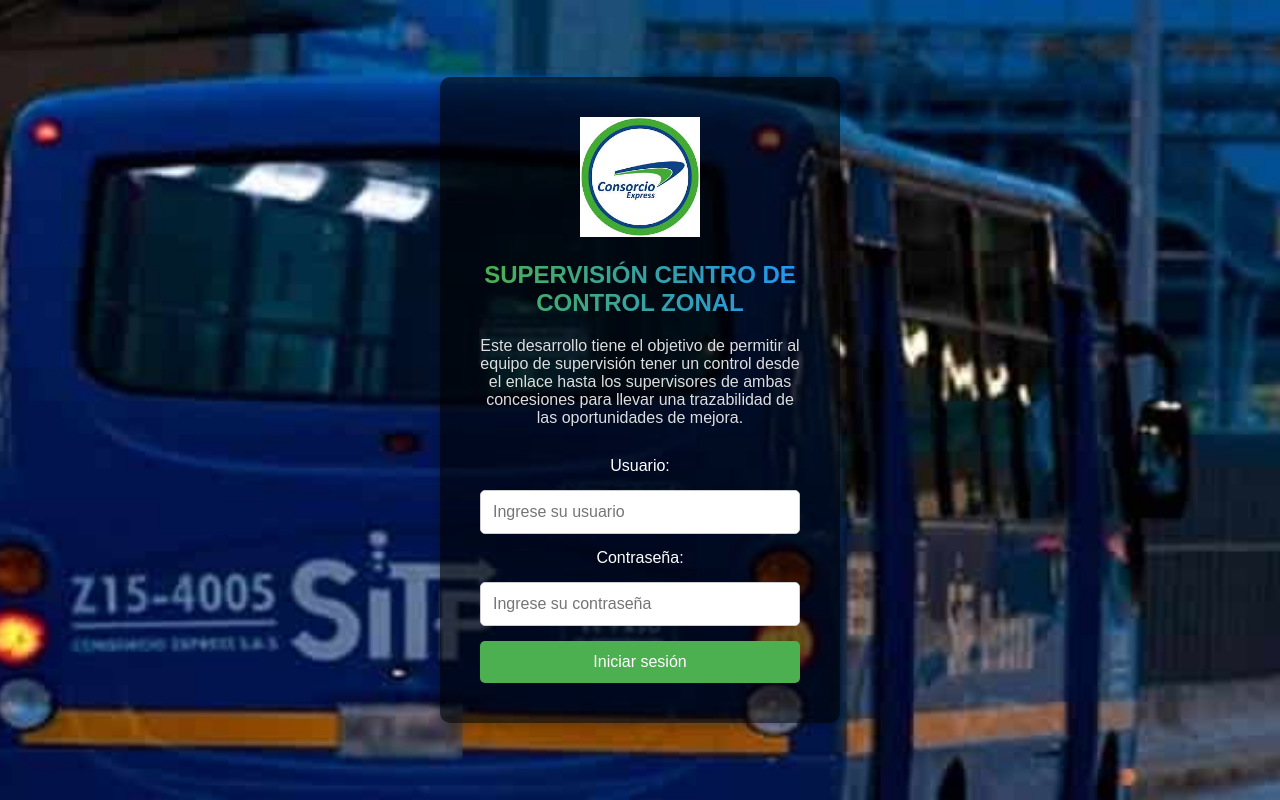
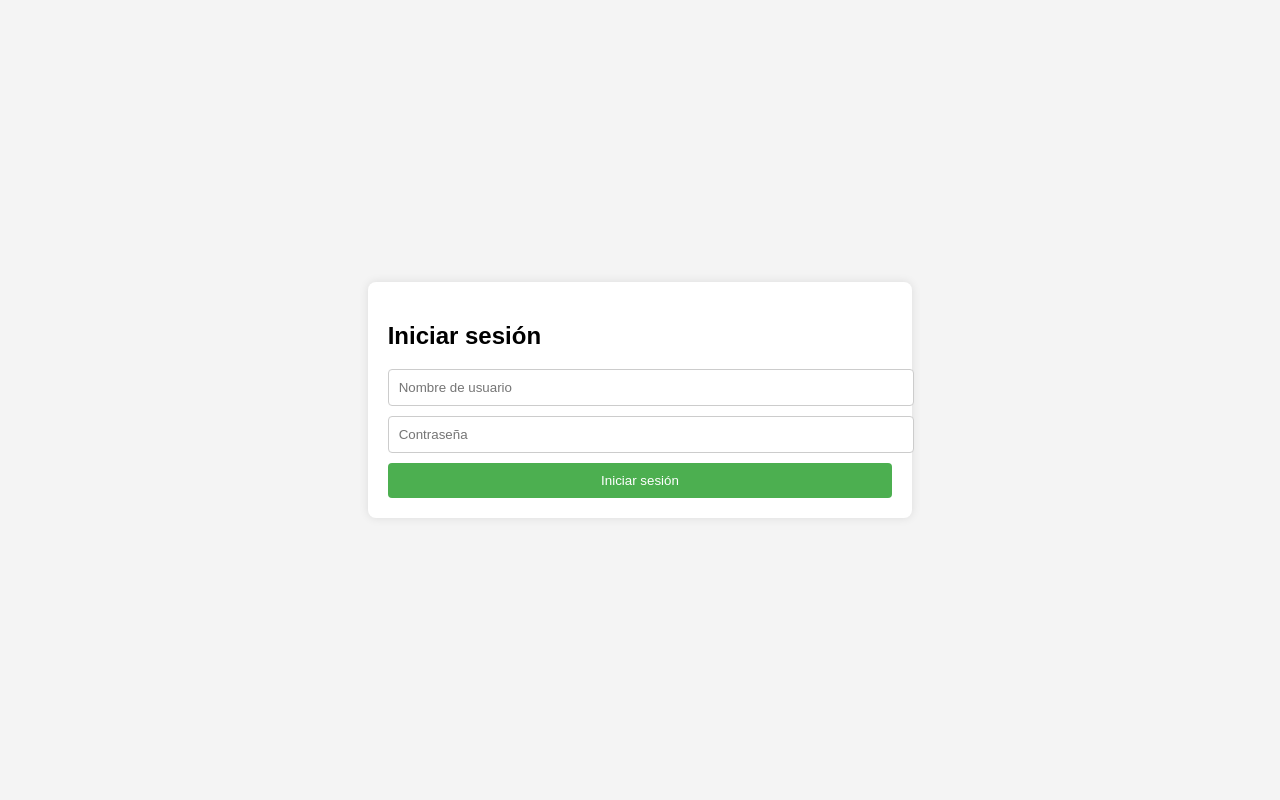
Before and after one commit to tunninghack/novedades-supervisores, a plain HTML site: page login.html in a window 1280 px wide. Drawn offline with Linux system fonts and the light colour scheme.

Commit message:
Mensaje de commit

```diff
--- a/login.html
+++ b/login.html
@@ -3,147 +3,78 @@
 <head>
     <meta charset="UTF-8">
     <meta name="viewport" content="width=device-width, initial-scale=1.0">
-    <title>Login - Sistema de Novedades</title>
-    <link rel="stylesheet" href="css/style.css">
+    <title>Login</title>
     <style>
-        /* Reset de márgenes y paddings */
-        * {
-            margin: 0;
-            padding: 0;
-            box-sizing: border-box;
-        }
-
-        /* Fondo de la página */
+        /* Estilos básicos para centrar el formulario */
         body {
             font-family: Arial, sans-serif;
-            background-image: url('imagenes/zonalconsorcio.jpg'); /* Ruta relativa */
-            background-size: cover;
-            background-position: center;
-            height: 100vh;
             display: flex;
             justify-content: center;
             align-items: center;
-            color: #fff;
+            height: 100vh;
+            margin: 0;
+            background-color: #f4f4f4;
         }
 
-        /* Contenedor principal */
         .login-container {
-            background-color: rgba(0, 0, 0, 0.6);
-            padding: 40px;
-            border-radius: 10px;
-            text-align: center;
-            width: 100%;
-            max-width: 400px;
-            box-shadow: 0 4px 8px rgba(0, 0, 0, 0.2);
+            background-color: #fff;
+            padding: 20px;
+            box-shadow: 0 0 10px rgba(0, 0, 0, 0.1);
+            border-radius: 8px;
         }
 
-        /* Título de la página */
-        h1 {
-            font-size: 24px;
-            color: #fff;
-            margin-bottom: 20px;
-            font-weight: 600;
-            background: linear-gradient(to right, #4CAF50, #2196F3);
-            -webkit-background-clip: text;
-            color: transparent;
+        input {
+            margin-bottom: 10px;
+            padding: 10px;
+            width: 100%;
+            border: 1px solid #ccc;
+            border-radius: 4px;
         }
 
-        /* Descripción del login */
-        .description {
-            font-size: 16px;
-            margin-bottom: 30px;
-            color: #ddd;
-        }
-
-        /* Estilo para el formulario */
-        form {
-            display: flex;
-            flex-direction: column;
-            gap: 15px;
-        }
-
-        /* Estilo de los inputs */
-        input {
-            padding: 12px;
-            font-size: 16px;
-            border-radius: 5px;
-            border: 1px solid #ccc;
-            outline: none;
-        }
-
-        input:focus {
-            border-color: #4CAF50;
-            box-shadow: 0 0 5px rgba(76, 175, 80, 0.5);
-        }
-
-        /* Estilo para el botón */
         button {
-            padding: 12px;
-            font-size: 16px;
+            padding: 10px;
+            width: 100%;
             background-color: #4CAF50;
             color: white;
             border: none;
-            border-radius: 5px;
+            border-radius: 4px;
             cursor: pointer;
         }
 
         button:hover {
             background-color: #45a049;
         }
-
-        /* Logo de la empresa */
-        .logo {
-            margin-bottom: 20px;
-        }
-
-        /* Estilo del logo */
-        .logo img {
-            width: 120px;
-            height: auto;
-        }
     </style>
 </head>
 <body>
     <div class="login-container">
-        <!-- Logo de la empresa -->
-        <div class="logo">
-            <img src="imagenes/Logo empresa.jfif" alt="Logo Empresa"> <!-- Ruta relativa -->
-        </div>
-
-        <!-- Título y descripción -->
-        <h1>SUPERVISIÓN CENTRO DE CONTROL ZONAL</h1>
-        <p class="description">Este desarrollo tiene el objetivo de permitir al equipo de supervisión tener un control desde el enlace hasta los supervisores de ambas concesiones para llevar una trazabilidad de las oportunidades de mejora.</p>
-
-        <!-- Formulario de login -->
+        <h2>Iniciar sesión</h2>
         <form id="login-form">
-            <label for="username">Usuario:</label>
-            <input type="text" id="username" placeholder="Ingrese su usuario" required>
-
-            <label for="password">Contraseña:</label>
-            <input type="password" id="password" placeholder="Ingrese su contraseña" required>
-
+            <input type="text" id="username" placeholder="Nombre de usuario" required>
+            <input type="password" id="password" placeholder="Contraseña" required>
             <button type="submit">Iniciar sesión</button>
         </form>
     </div>
 
     <script>
-        // Simulación de inicio de sesión
+        // Simulación de usuarios predefinidos
+        const users = {
+            "usuario1": "contraseña1",
+            "usuario2": "contraseña2"
+        };
+
+        // Manejar el evento de submit del formulario
         document.getElementById('login-form').addEventListener('submit', function(event) {
-            event.preventDefault();
+            event.preventDefault();  // Prevenir el comportamiento por defecto del formulario
 
+            // Obtener los valores del formulario
             const username = document.getElementById('username').value;
             const password = document.getElementById('password').value;
 
-            // Definir usuarios y contraseñas
-            const users = {
-                'supervisor_sanCristobal': '1234',
-                'supervisor_usaquen': '5678',
-                'supervisor_enlace': 'admin123'
-            };
-
             // Verificar las credenciales
             if (users[username] && users[username] === password) {
-                localStorage.setItem('isLoggedIn', 'true');  // Guardamos la sesión en el localStorage
+                // Si las credenciales son correctas, guardar la sesión y redirigir al index
+                localStorage.setItem('isLoggedIn', 'true');
                 window.location.href = 'index.html';  // Redirigir al panel principal
             } else {
                 alert('Credenciales incorrectas');
```
Also changed, not shown: index.html (+41 -64 lines).
